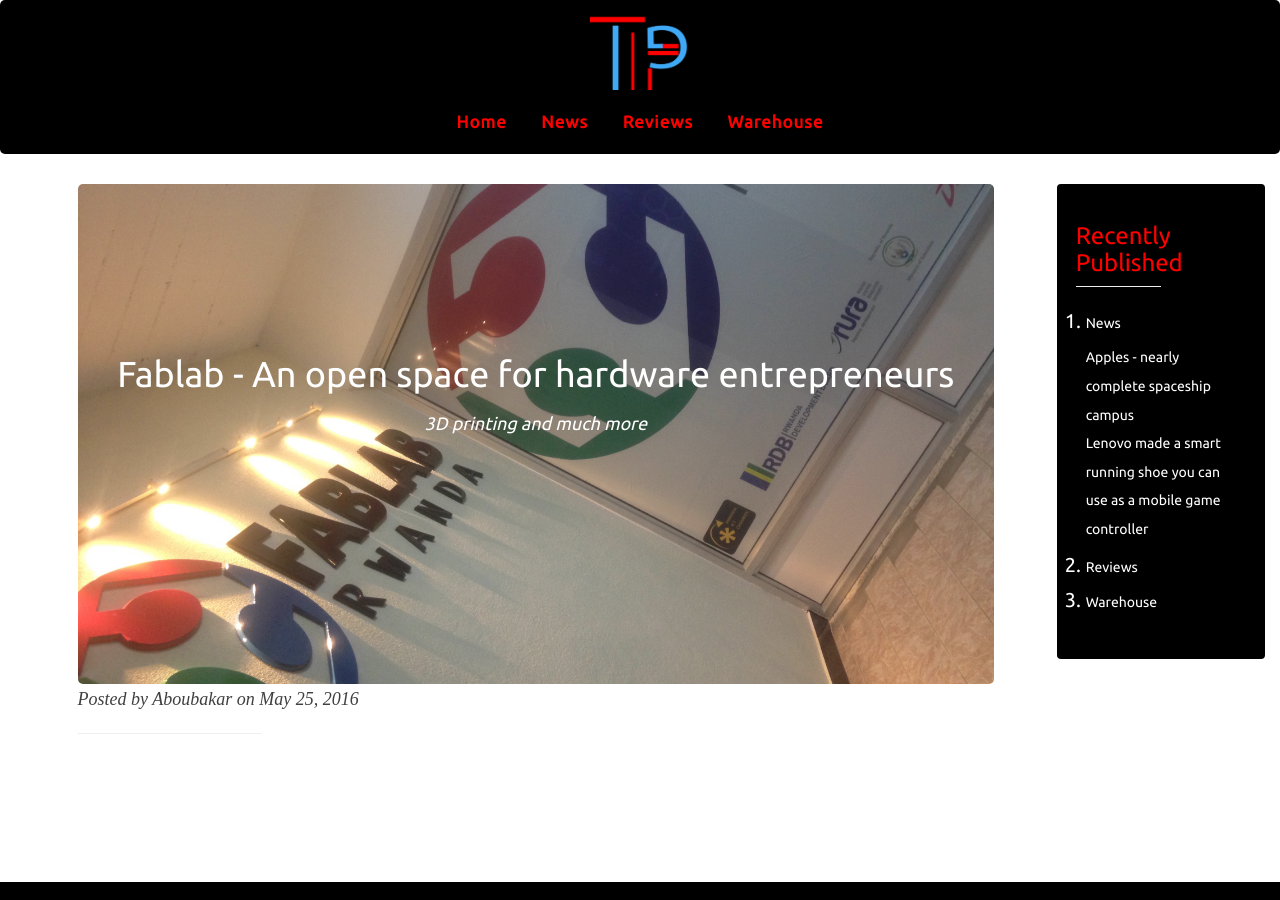
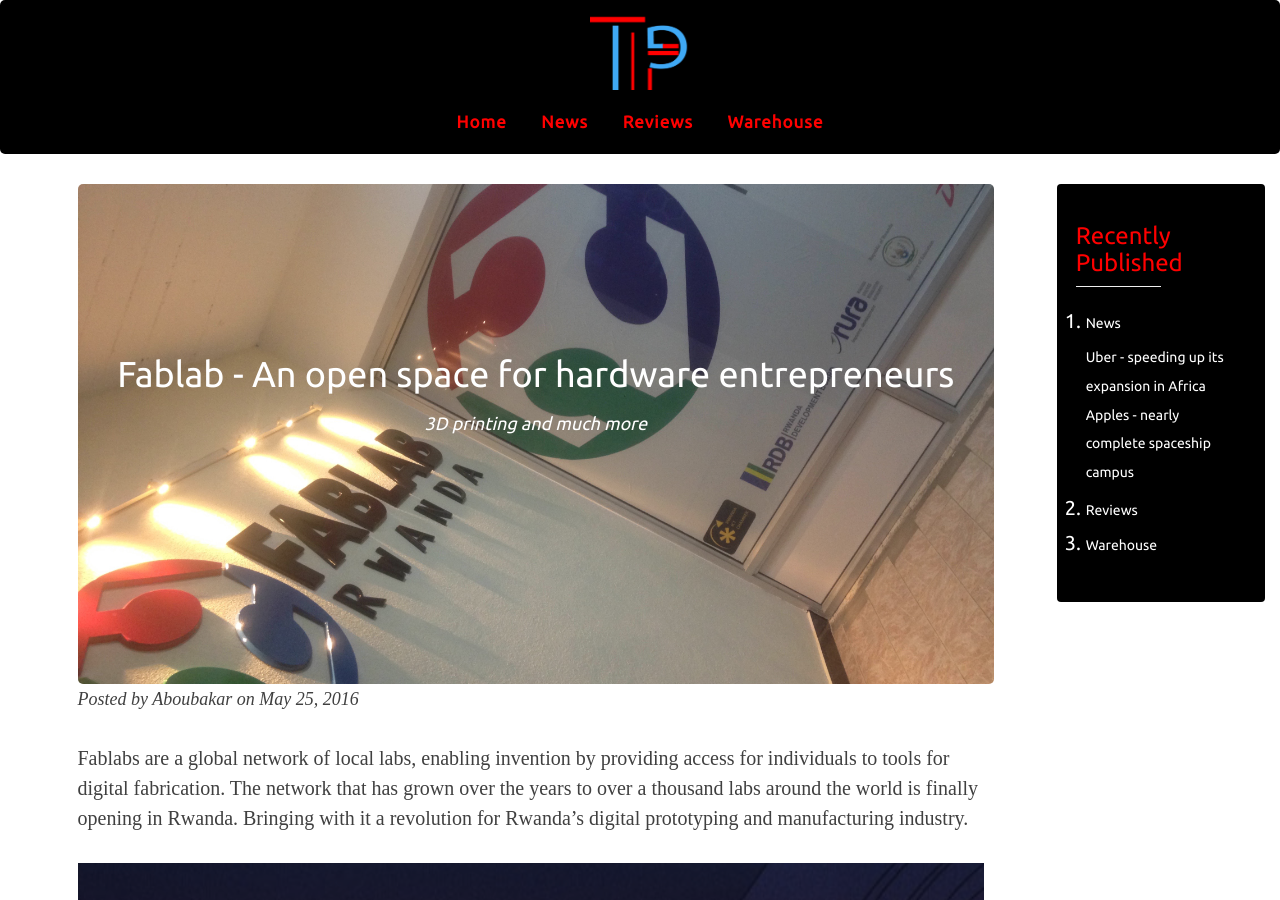
Before and after one commit to boubex/abouba.github.io, a Jekyll site: the page built from _posts/News/2016-05-25-Fablab.md, in a window 1280 px wide and 900 px high. Built offline with Jekyll 4.4.1, drawn with Linux system fonts in a browser that asks for light colours.

Commit message:
new uber article

```diff
--- a/_posts/News/2016-05-25-Fablab.md
+++ b/_posts/News/2016-05-25-Fablab.md
@@ -7,3 +7,8 @@
 image: Fablab.jpg
 source:
 ---
+
+
+Fablabs are a global network of local labs, enabling invention by providing access for individuals to tools for digital fabrication. The network that has grown over the years to over a thousand labs around the world is finally opening in Rwanda. Bringing with it a revolution for Rwanda’s digital prototyping and manufacturing industry.
+
+<img src="/img/fab.png">
```
Also changed, not shown: _posts/News/2016-07-3-uber launching in africa.md (added, +22 -0 lines), img/Uber.jpg (added), img/black.png (added), img/fab.png (added).
